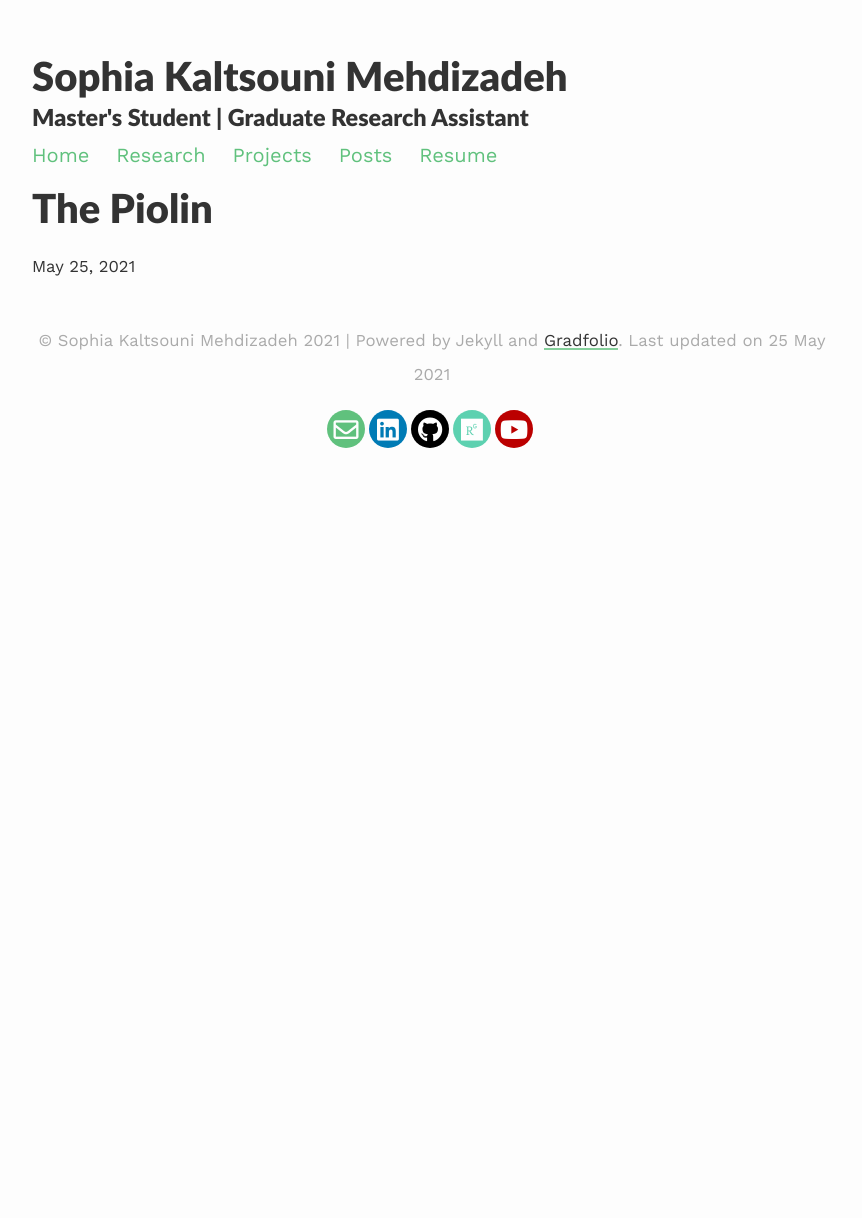
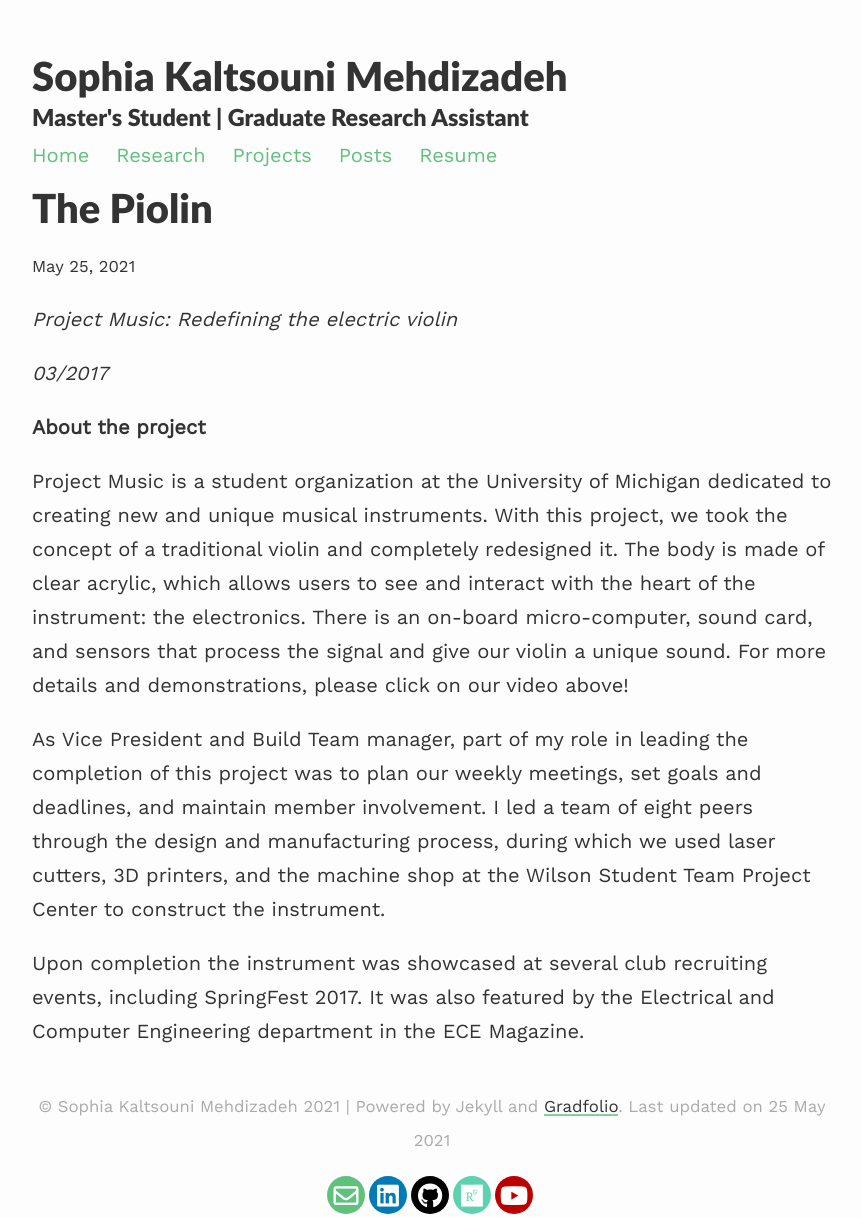
Before and after one commit to smehdizadeh/smehdizadeh.github.io, a Jekyll site: the page built from _projects/7_project.md, in a window 1280 px wide. Shown: the whole page, without its empty margins (208-1070 px from the left). Built offline with Jekyll 4.4.1, drawn with Linux system fonts in a browser that asks for light colours; nearby versions of some CDN libraries; before the commit the page ends 980 px from its top, so only the background shows below that.

Commit message:
Update 7_project.md

```diff
--- a/_projects/7_project.md
+++ b/_projects/7_project.md
@@ -3,3 +3,15 @@ layout: post
 title: The Piolin
 description: An experimental electric violin
 ---
+
+*Project Music: Redefining the electric violin*
+
+*03/2017*
+
+**About the project**
+
+Project Music is a student organization at the University of Michigan dedicated to creating new and unique musical instruments. With this project, we took the concept of a traditional violin and completely redesigned it. The body is made of clear acrylic, which allows users to see and interact with the heart of the instrument: the electronics. There is an on-board micro-computer, sound card, and sensors that process the signal and give our violin a unique sound. For more details and demonstrations, please click on our video above!
+
+As Vice President and Build Team manager, part of my role in leading the completion of this project was to plan our weekly meetings, set goals and deadlines, and maintain member involvement. I led a team of eight peers through the design and manufacturing process, during which we used laser cutters, 3D printers, and the machine shop at the Wilson Student Team Project Center to construct the instrument.
+
+Upon completion the instrument was showcased at several club recruiting events, including SpringFest 2017. It was also featured by the Electrical and Computer Engineering department in the ECE Magazine.
```
